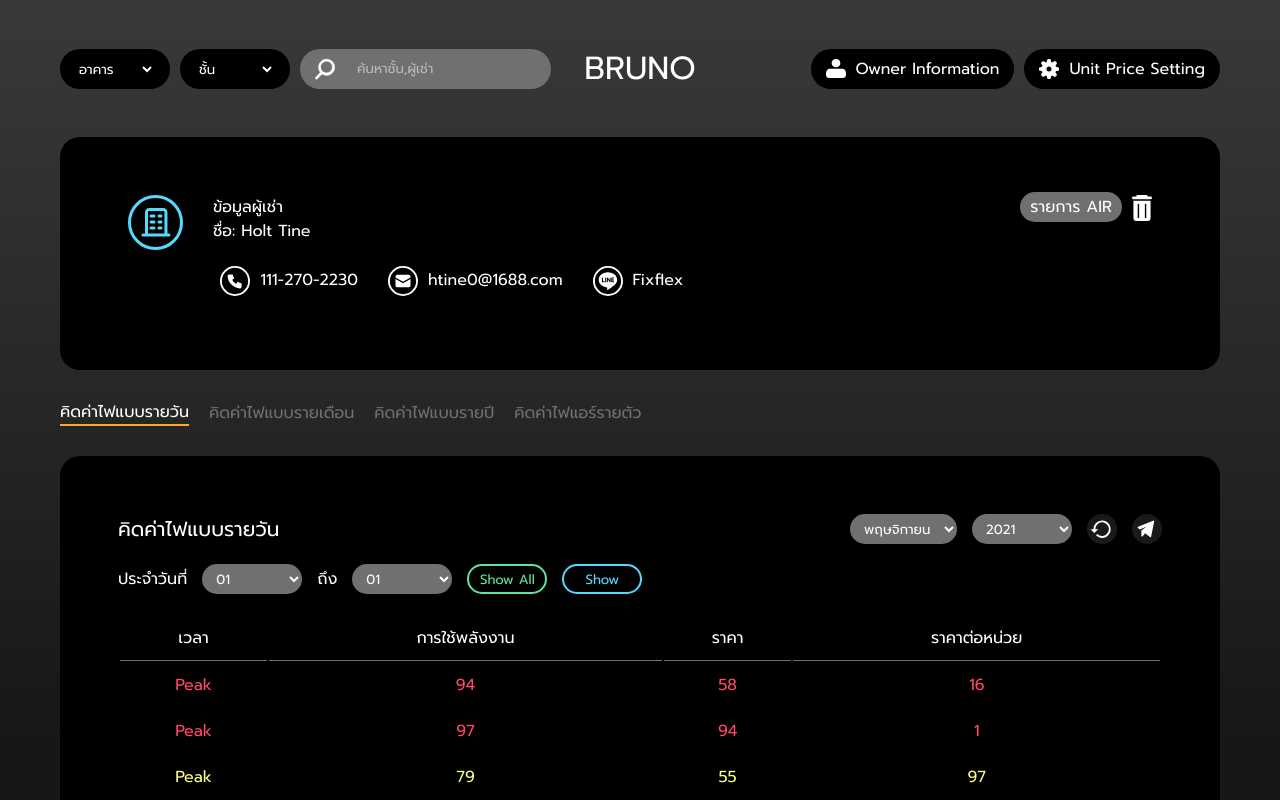
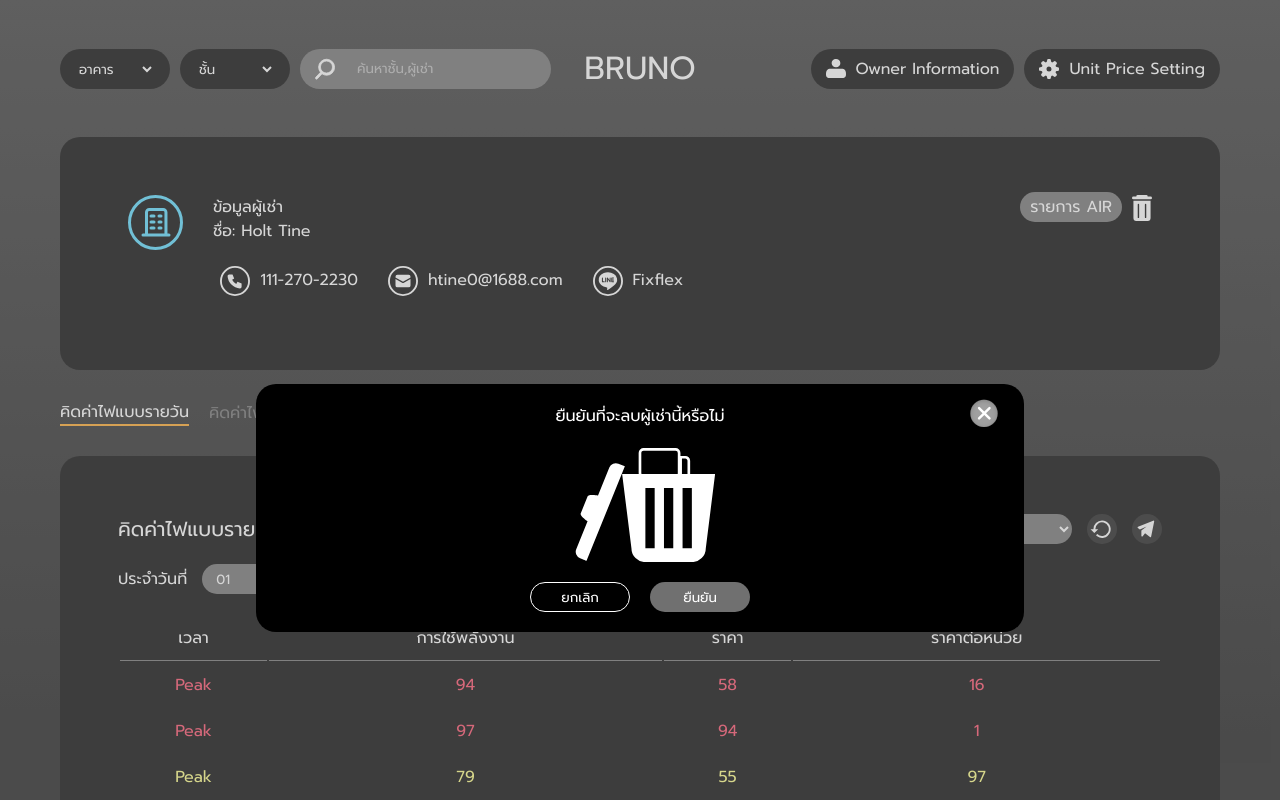
Before and after one commit to jarangit/bruno, a Next.js app: page /user/1 in a window 1280 px wide. Both pictures are taken after a click on the picture 1142 px from the left and 207 px from the top of the page. Shown: the top 800 px of the page. Built offline with nearby package versions, Linux system fonts and the light colour scheme.

Commit message:
comp create modal

```diff
--- /dev/null
+++ b/components/modal/delModal.tsx
@@ -0,0 +1,38 @@
+import React, { Dispatch, SetStateAction } from 'react'
+import styles from '../../styles/modal/delModal.module.scss'
+type Props = {
+  title: string;
+  onClose: Dispatch<SetStateAction<boolean>>;
+}
+
+const DelModal = ({ title, onClose }: Props) => {
+  return (
+    <div id="myModal" className={styles.modal}>
+      <div className={styles.modal_content}>
+        <p> {title}</p>
+        <img
+          src="/svg/close.svg"
+          width={40} alt=""
+          className={`${styles.close_icon} icon`}
+          onClick={() => onClose(false)}
+
+        />
+        <img src="/svg/tashOpen.svg" width={150} alt="" />
+        <div className={styles.box_but}>
+          <button
+            className='but_black'
+            onClick={() => onClose(false)}
+          >
+            ยกเลิก
+          </button>
+          <button
+            className='but_gray'
+            onClick={() => onClose(false)}
+          >ยืนยัน</button>
+        </div>
+      </div>
+    </div>
+  )
+}
+
+export default DelModal
--- a/components/user/userCardDetail.tsx
+++ b/components/user/userCardDetail.tsx
@@ -1,6 +1,7 @@
-import React from 'react'
+import React, { useState } from 'react'
 import Link from 'next/link';
 import styles from '../../styles/user/userCardDetail.module.scss'
+import DelModal from '../modal/delModal';
 type Props = {
   id: number;
   fname: string;
@@ -12,7 +13,7 @@ type Props = {
 
 const UserCardDetail = ({ id, fname, lname, email, tell, line }: Props) => {
 
-
+  const [isDel, setIsDel] = useState(false)
   return (
     <div className='box_black'>
 
@@ -32,7 +33,13 @@ const UserCardDetail = ({ id, fname, lname, email, tell, line }: Props) => {
               รายการ AIR
             </a>
           </Link>
-          <img src="/svg/tash.svg" alt="" className='icon' width={20} />
+          <img
+            src="/svg/tash.svg"
+            alt=""
+            className='icon'
+            width={20}
+            onClick={() => setIsDel(!isDel)}
+          />
         </div>
       </div>
 
@@ -62,7 +69,13 @@ const UserCardDetail = ({ id, fname, lname, email, tell, line }: Props) => {
           </p>
         </li>
       </ul>
-
+      {isDel && (
+        <DelModal
+          title = "ยืนยันที่จะลบผู้เช่านี้หรือไม่"
+          onClose={setIsDel}
+        />
+      )
+      }
     </div>
   )
 }
--- a/styles/_mixins.scss
+++ b/styles/_mixins.scss
@@ -1,4 +1,4 @@
-$color-black: #0000;
+$color-black: rgb(0, 0, 0);
 $color-white: #ffff;
 $color-gray: #707070;
 $color-darkGray: #262626;
--- a/styles/globals.css
+++ b/styles/globals.css
@@ -116,6 +116,16 @@ main {
   min-width: 100px;
   cursor: pointer;
   height: 30px;
+}
+.but_black {
+  background-color: black;
+  color: white;
+  border-radius: 50px;
+  border: none;
+  min-width: 100px;
+  cursor: pointer;
+  height: 30px;
+  border: 1px solid white;
 }
 figure {
   margin: 0;
--- /dev/null
+++ b/styles/modal/delModal.module.scss
@@ -0,0 +1,36 @@
+@import "mixins";
+
+.modal{
+  position: fixed; /* Stay in place */
+  z-index: 1; /* Sit on top */
+  padding-top: 30%; /* Location of the box */
+  left: 0;
+  top: 0;
+  width: 100%; /* Full width */
+  height: 100%; /* Full height */
+  overflow: auto; /* Enable scroll if needed */
+  background-color: rgba(152, 152, 152, 0.4); /* Black w/ opacity */
+
+}
+
+.modal_content {
+  background-color: $color-black;
+  margin: auto;
+  padding: 20px;
+  width: 60%;
+  border-radius: 20px;
+  display: flex;
+  flex-direction: column;
+  gap: 20px;
+  align-items: center;
+  position: relative;
+  .box_but{
+    display: flex;
+    gap: 20px;
+  }
+  .close_icon{
+    position: absolute;
+    top: 10px;
+    right: 10px;
+  }
+}
```
Also changed, not shown: public/svg/close.svg (added), public/svg/tashOpen.svg (added).
